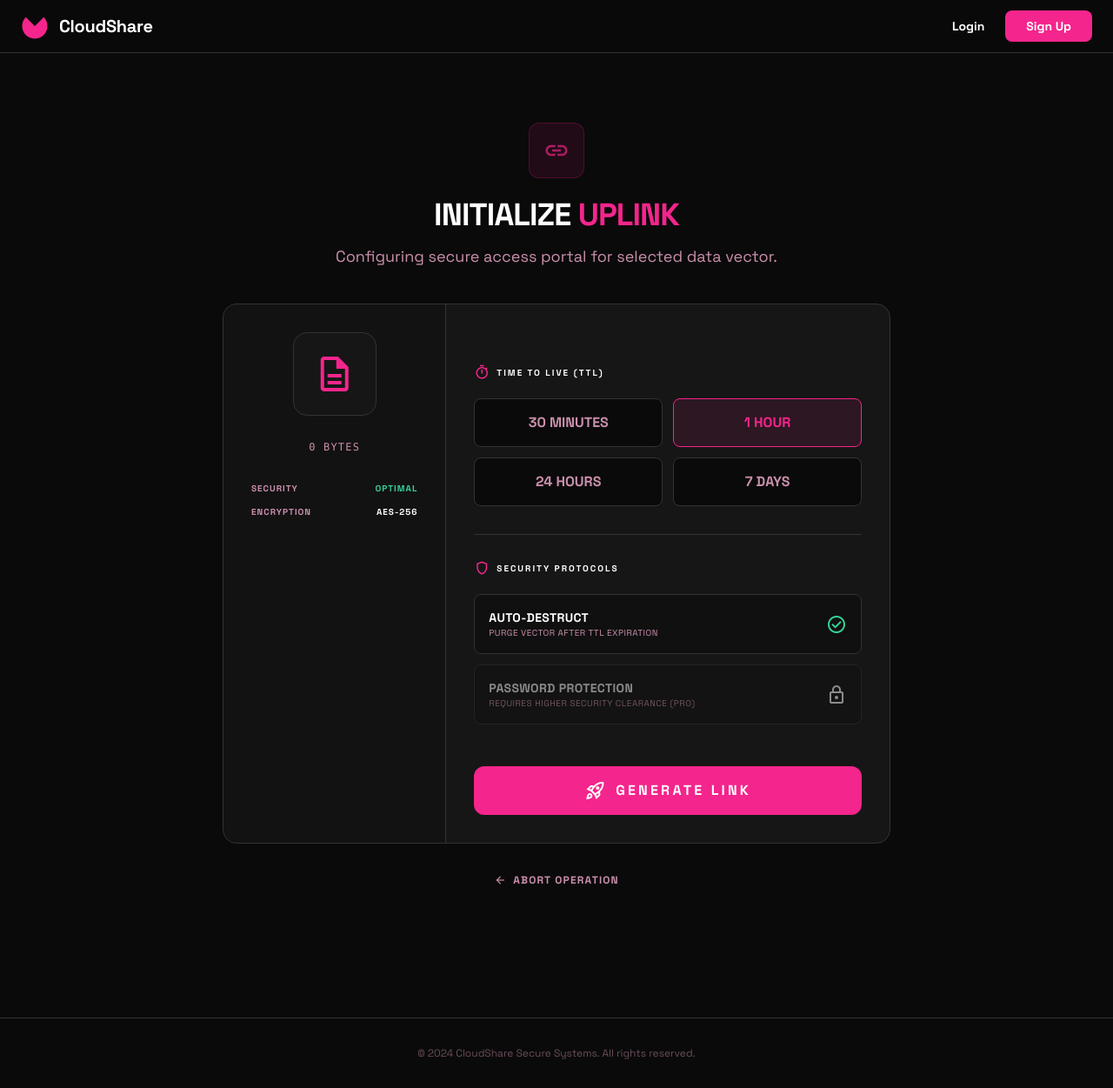
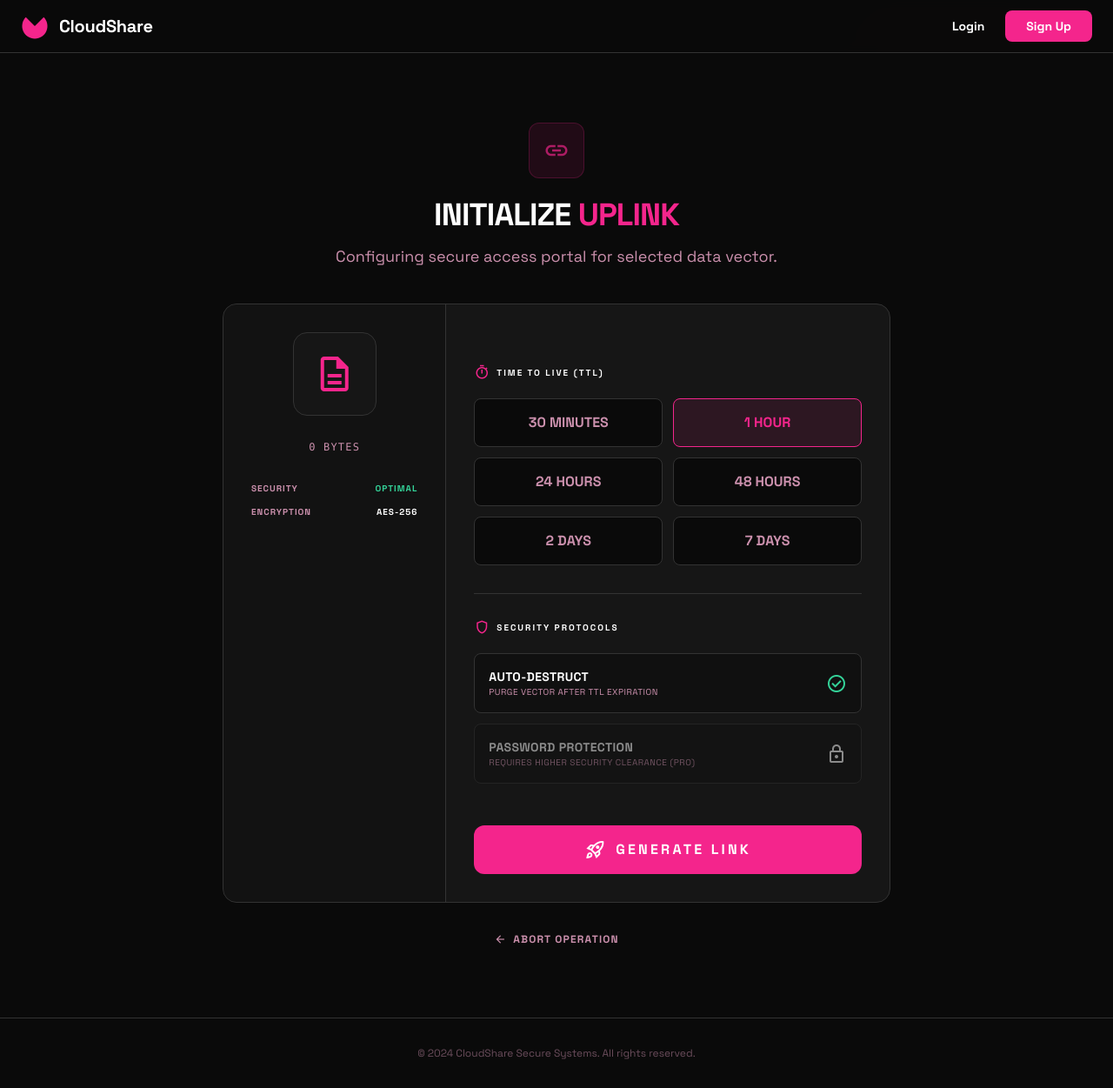
Before and after one commit to Vighneshjk/cloud-share, a Django app: template app/templates/create_link.html in a window 1280 px wide. Shown: the whole page at 87% size. Run offline with Django 5.2, Linux system fonts and the light colour scheme; the template is opened without the code that fills it, so the values that code supplies are empty; some libraries are stand-ins or nearby versions.

Commit message:
uppdated

```diff
--- a/app/templates/create_link.html
+++ b/app/templates/create_link.html
@@ -81,6 +81,20 @@
                                 </div>
                             </label>
                             <label class="cursor-pointer group">
+                                <input type="radio" name="expiry" value="48h" class="peer sr-only">
+                                <div
+                                    class="h-14 flex items-center justify-center rounded-lg border border-surface-border bg-background-dark text-text-muted font-bold transition-all group-hover:border-primary/50 group-hover:text-white peer-checked:border-primary peer-checked:bg-primary/10 peer-checked:text-primary peer-checked:shadow-neon">
+                                    48 HOURS
+                                </div>
+                            </label>
+                            <label class="cursor-pointer group">
+                                <input type="radio" name="expiry" value="2d" class="peer sr-only">
+                                <div
+                                    class="h-14 flex items-center justify-center rounded-lg border border-surface-border bg-background-dark text-text-muted font-bold transition-all group-hover:border-primary/50 group-hover:text-white peer-checked:border-primary peer-checked:bg-primary/10 peer-checked:text-primary peer-checked:shadow-neon">
+                                    2 DAYS
+                                </div>
+                            </label>
+                            <label class="cursor-pointer group">
                                 <input type="radio" name="expiry" value="7d" class="peer sr-only">
                                 <div
                                     class="h-14 flex items-center justify-center rounded-lg border border-surface-border bg-background-dark text-text-muted font-bold transition-all group-hover:border-primary/50 group-hover:text-white peer-checked:border-primary peer-checked:bg-primary/10 peer-checked:text-primary peer-checked:shadow-neon">
--- a/app/views.py
+++ b/app/views.py
@@ -94,6 +94,8 @@ def generate_secure_link(request, file_id):
         '30m': timedelta(minutes=30),
         '1h': timedelta(hours=1),
         '24h': timedelta(hours=24),
+        '48h': timedelta(hours=48),
+        '2d': timedelta(days=2),
         '7d': timedelta(days=7),
     }
     expiry_time = timezone.now() + durations.get(expiry_choice, timedelta(hours=1))
```
Also changed, not shown: web_share/settings.py (+17 -0 lines), 2 other files.
